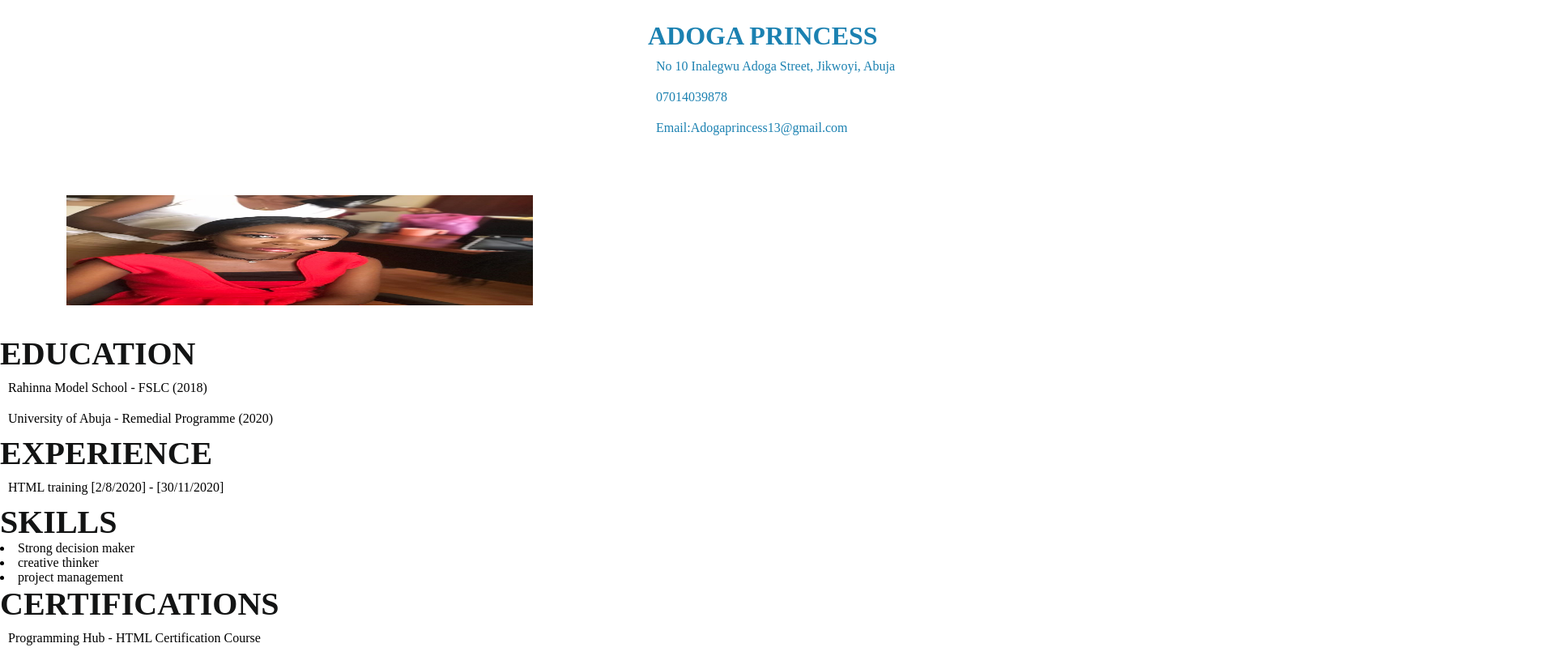
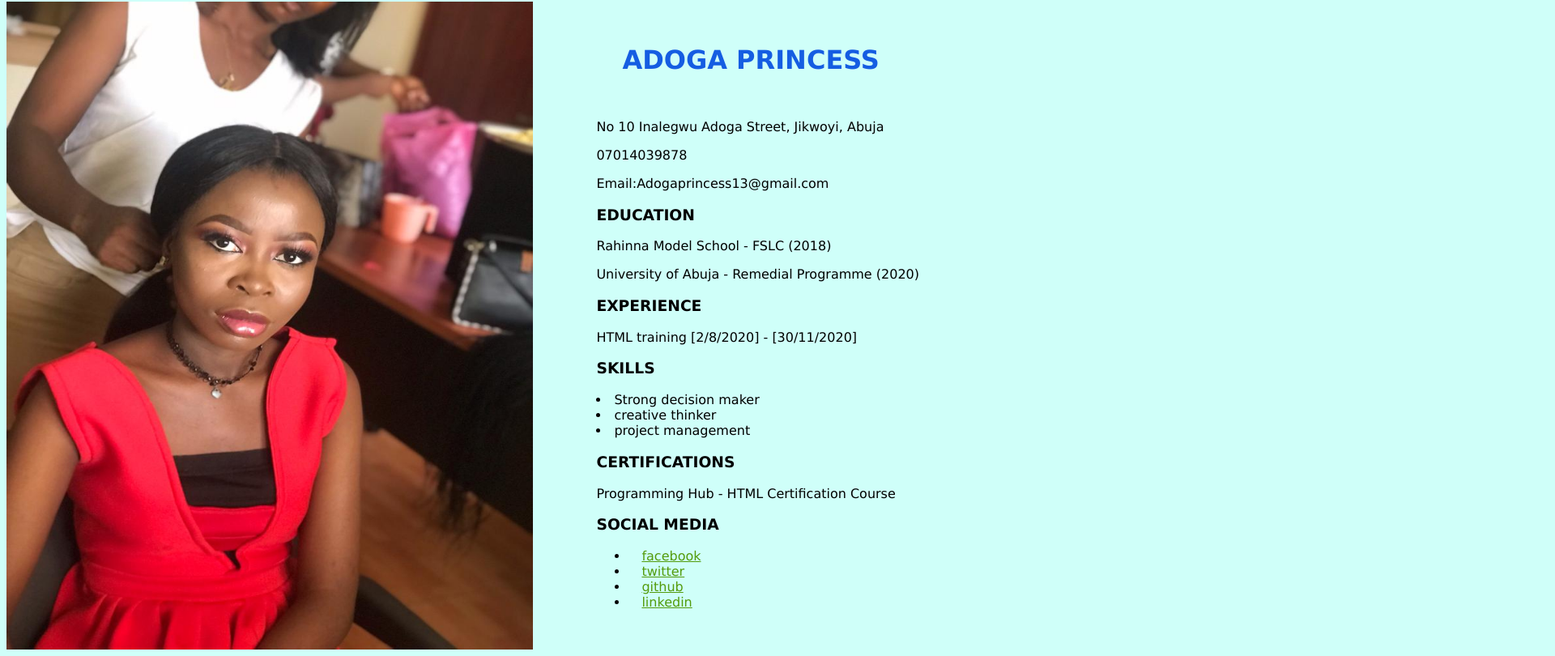
Before and after one commit to Princess-adoga/porfolio, a plain HTML site: page index.html in a window 1280 px wide. Shown: the part 6-816 px from the top of the page at 81% size, 1920 px wide, since content can reach past the window. Drawn offline with Linux system fonts and the light colour scheme.

Commit message:
my portfolio

```diff
--- a/index.html
+++ b/index.html
@@ -16,9 +16,6 @@
         <p> No 10 Inalegwu Adoga Street, Jikwoyi, Abuja</p>
         <p>07014039878</p>
         <p>Email:Adogaprincess13@gmail.com</p>
-    </div>
-     <img src="IMG-20200821-WA0055.jpg" alt="profile pictures/>
-    <div class="bottom">
         <div class="education">
             <h3>EDUCATION</h3>
             <p>Rahinna Model School - FSLC (2018)</p>
@@ -38,21 +35,20 @@
              <h3>CERTIFICATIONS</h3>
              <P>Programming Hub - HTML Certification Course</P>
         </div>
-
-
+        <div class="social-media">
+            <h3>SOCIAL MEDIA</h3>
+        <ul>
+           <li> <a href="https://facebook.com/Princessadoga">facebook</a></li>
+           <li> <a href="https://twitter.com/Adogaprincess/status/1372894372027629569?s=20">twitter</a></li>
+           <li> <a href="https://github.com/Princess-adoga">github</a></li>
+           <li> <a href="https://www.linkedin.com/in/Princess-adoga-29887a209/">linkedin</a></li>
+        </ul>
         </div>
-
-
+  </div>
+    <div class="profile-img">
+        <img src="IMG-20200821-WA0055.jpg" height="800" width="650" alt="profile pictures"/>
+    </div>
 </body>
 
 
-
-
-
-
-
-
-
-
-
 </html>
--- a/style.css
+++ b/style.css
@@ -1,28 +1,31 @@
-* {
-    padding: 0;
-    margin: 0;
-    box-sizing: border-box;
+*
+  body{
+      background: rgb(207, 255, 249);
+      max-height: 100vh;
+      font-family: Verdana, Geneva, Tahoma, sans-serif;
+
   }
-  .top{
-      margin-left: 60%;
-      padding: 2em;
-      width:100% ;
-      color:rgb(27, 129, 177);
-      display: grid;
-  }
-  img{
-      height: 200px;
-      margin-left: 50px;
-  }
-  h3{
-      color: rgb(19, 20, 20);
-      font-size: 40px;
-  }
-  .bottom{
-      width: 50%;
-      padding: 2em;
-      margin-right: 70%;
-  }
-  p{
-      padding: 10px;
-  }
+
+.profile-img.img{
+  height: 100vh;
+  max-height: 100vh;
+
+}
+.top{
+    float: right;
+    padding-right: 30px;
+    width: 40%;
+
+}
+h1{
+    color: rgb(21, 93, 226);
+    padding:1em;
+}
+
+a{
+    color: rgb(83, 155, 11);
+    padding: 1em;
+}
+a:hover{
+    color: rgb(34, 51, 0);
+}
```
Lines whose indentation alone changed are shown as unchanged.
